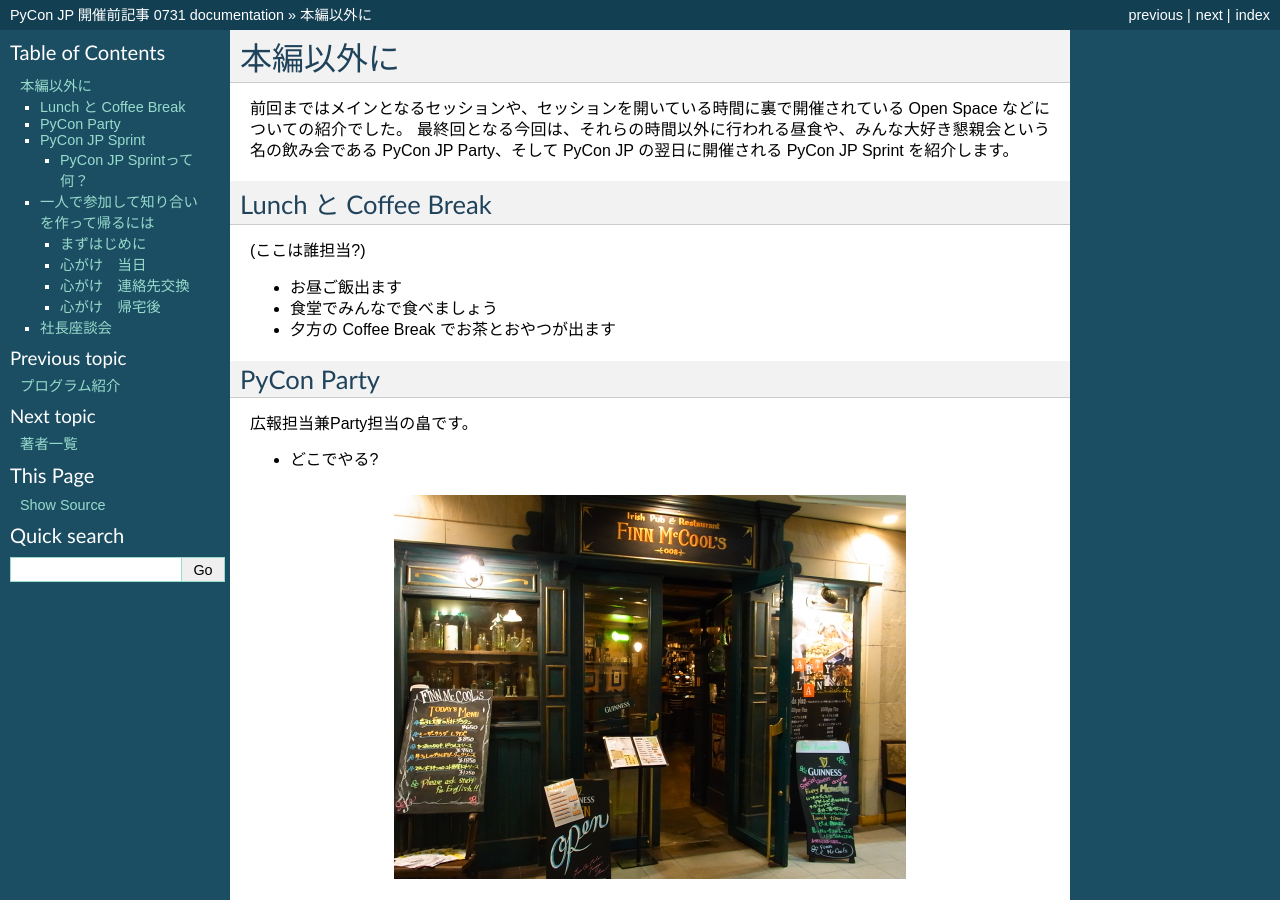
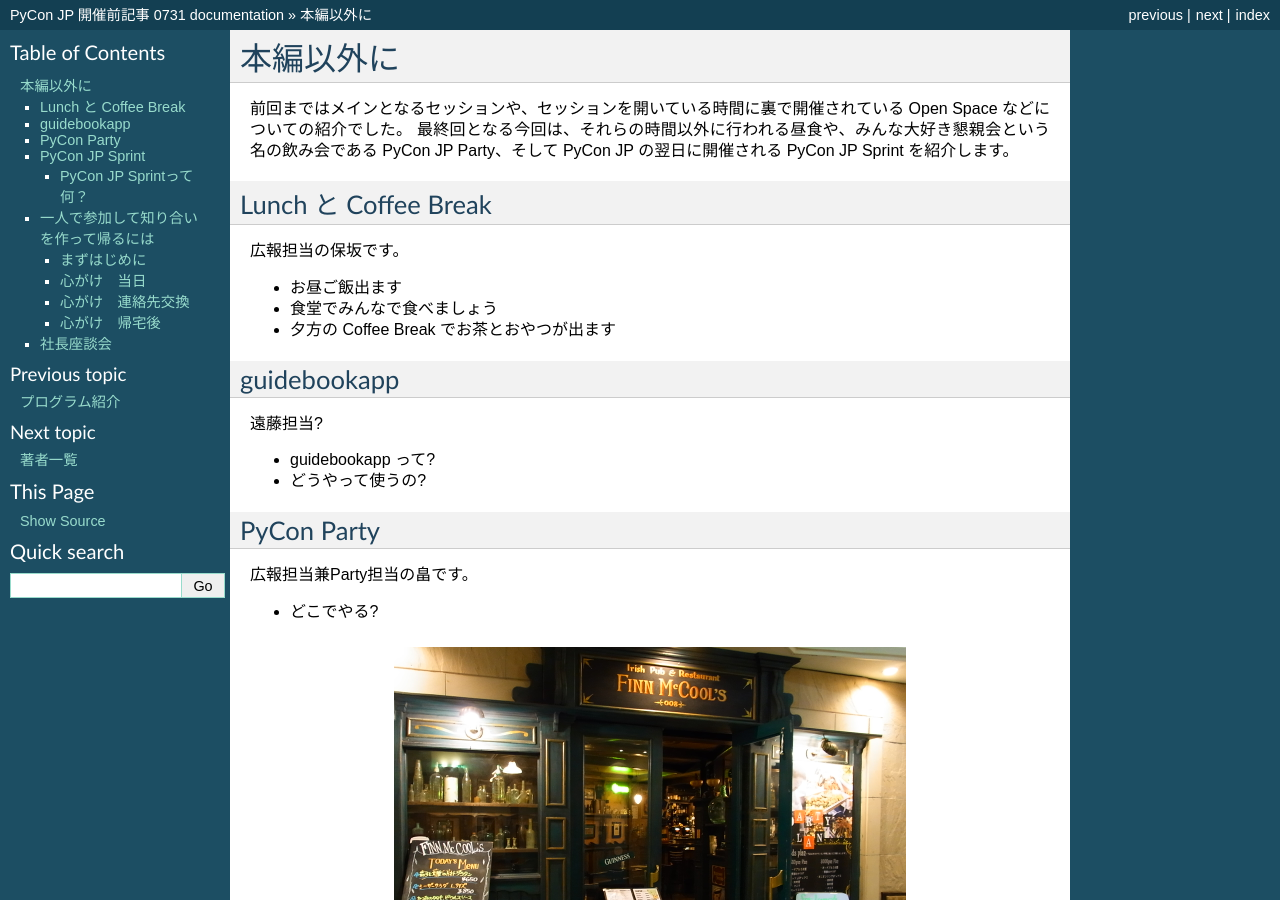
Before and after one commit to michilu/prepycon-article, a Sphinx documentation site: the page built from sphinx/vol3.rst, in a window 1280 px wide and 900 px high. Built offline with Sphinx 7.4.7, drawn with Linux system fonts in a browser that asks for light colours.

Commit message:
guidebookapp の項目を追加

```diff
--- a/sphinx/vol3.rst
+++ b/sphinx/vol3.rst
@@ -8,11 +8,21 @@
 
 Lunch と Coffee Break
 =====================
-(ここは誰担当?)
+
+広報担当の保坂です。
 
 - お昼ご飯出ます
 - 食堂でみんなで食べましょう
 - 夕方の Coffee Break でお茶とおやつが出ます
+
+guidebookapp
+============
+
+遠藤担当?
+
+- guidebookapp って?
+- どうやって使うの?
+
 
 PyCon Party
 ===========
```
